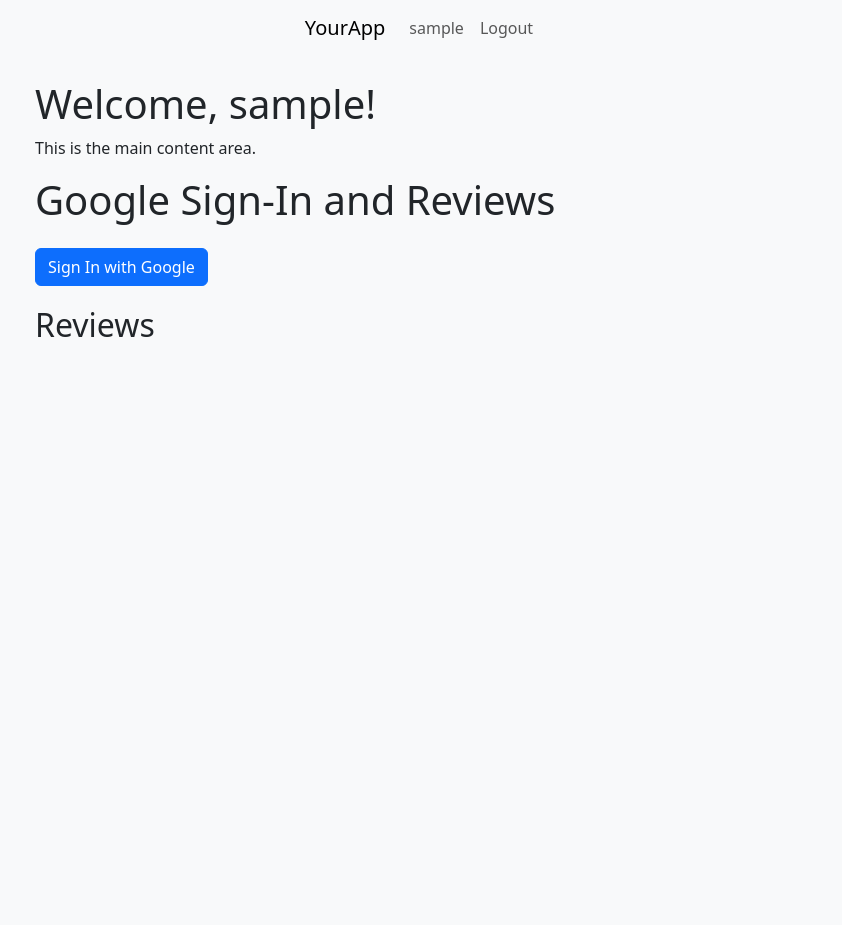
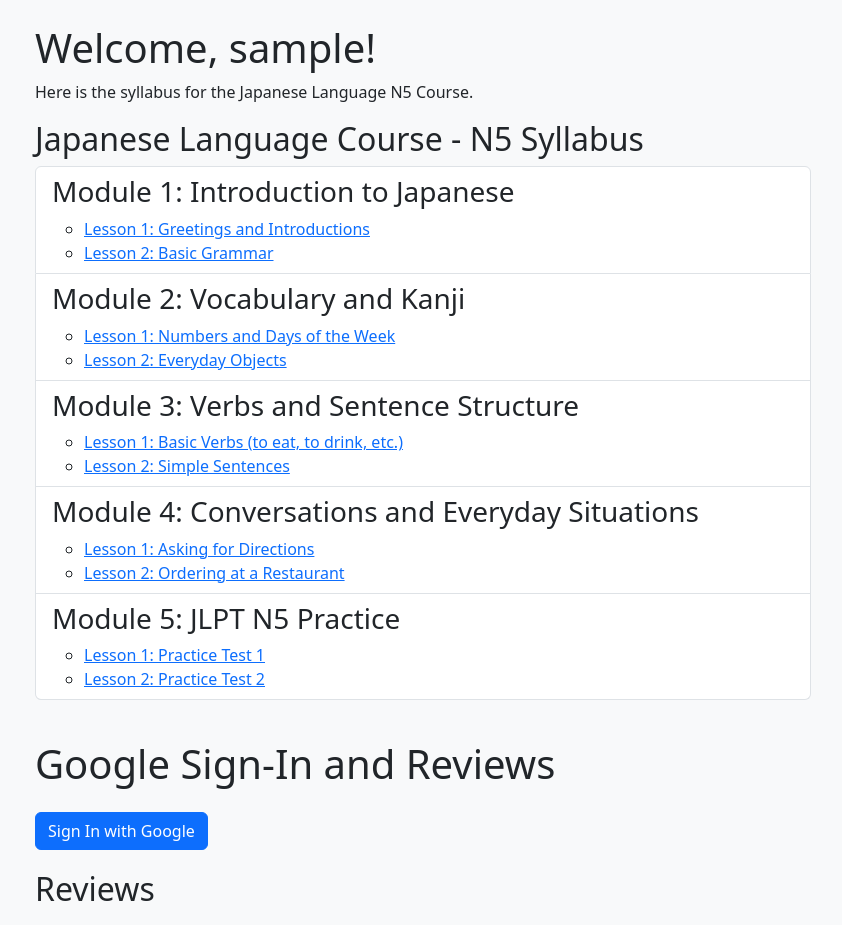
Before and after one commit to KiraSev7/Flask-login-app, a Flask app: page / in a window 1280 px wide. Shown: the whole page, without its empty margins (217-1059 px from the left). Before the commit the page ends 337 px from the top, so only its background shows below. Run offline with Flask 3, Linux system fonts and the light colour scheme; the visitor is signed in with stand-in values (Sample User, id 1); some libraries are stand-ins or nearby versions.

Commit message:
Update index.html

```diff
--- a/flask_login_app/templates/index.html
+++ b/flask_login_app/templates/index.html
@@ -12,46 +12,7 @@
     <link rel="icon" type="image/x-icon" href="/static/favicon.ico">
     <!-- Manifest -->
     <link rel="manifest" href="/static/site.webmanifest">
-    <link href="https://cdn.jsdelivr.net/npm/bootstrap@5.3.3/dist/css/bootstrap.min.css" rel="stylesheet">
-</head>
-<body>
-    <nav class="navbar navbar-expand-lg navbar-light bg-light">
-        <a class="navbar-brand" href="#">YourApp</a>
-        <div class="collapse navbar-collapse">
-            <ul class="navbar-nav ml-auto">
-                {% if username %}
-                    <li class="nav-item">
-                        <a class="nav-link" href="#">{{ username }}</a>
-                    </li>
-                    <li class="nav-item">
-                        <a class="nav-link" href="{{ url_for('logout') }}">Logout</a>
-                    </li>
-                {% else %}
-                    <li class="nav-item">
-                        <a class="nav-link" href="{{ url_for('login') }}">Login</a>
-                    </li>
-                    <li class="nav-item">
-                        <a class="nav-link" href="{{ url_for('signup') }}">Sign Up</a>
-                    </li>
-                {% endif %}
-            </ul>
-        </div>
-    </nav>
-    <div class="container mt-4">
-        <h1>Welcome, {{ username }}!</h1>
-        <p>This is the main content area.</p>
-    </div>
-    <script src="https://cdn.jsdelivr.net/npm/bootstrap@5.3.3/dist/js/bootstrap.bundle.min.js"></script>
-</body>
-</html>
-
-<!DOCTYPE html>
-<html lang="en">
-<head>
-    <meta charset="UTF-8">
-    <meta name="viewport" content="width=device-width, initial-scale=1.0">
-    <title>Google Sign-In and Review System</title>
-    <!-- Bootstrap CSS dari CDN -->
+    <!-- Bootstrap -->
     <link href="https://cdn.jsdelivr.net/npm/bootstrap@5.3.3/dist/css/bootstrap.min.css" rel="stylesheet">
     <style>
         body {
@@ -65,6 +26,10 @@
             max-width: 800px;
             width: 100%;
         }
+        .container.mt-4 {
+            margin-bottom: 40px;
+        }
+
         .user-info, .review-section {
             margin-top: 20px;
         }
@@ -106,6 +71,81 @@
     </style>
 </head>
 <body>
+<div class="container mt-4">
+    <h1>Welcome, {{ username }}!</h1>
+    <p>Here is the syllabus for the Japanese Language N5 Course.</p>
+
+    <h2>Japanese Language Course - N5 Syllabus</h2>
+
+    <ul class="list-group">
+        <!-- Module 1 -->
+        <li class="list-group-item">
+            <h3>Module 1: Introduction to Japanese</h3>
+            <ul>
+                <li>
+                    <a href="#">Lesson 1: Greetings and Introductions</a>
+                </li>
+                <li>
+                    <a href="#">Lesson 2: Basic Grammar</a>
+                </li>
+            </ul>
+        </li>
+
+        <!-- Module 2 -->
+        <li class="list-group-item">
+            <h3>Module 2: Vocabulary and Kanji</h3>
+            <ul>
+                <li>
+                    <a href="#">Lesson 1: Numbers and Days of the Week</a>
+                </li>
+                <li>
+                    <a href="#">Lesson 2: Everyday Objects</a>
+                </li>
+            </ul>
+        </li>
+
+        <!-- Module 3 -->
+        <li class="list-group-item">
+            <h3>Module 3: Verbs and Sentence Structure</h3>
+            <ul>
+                <li>
+                    <a href="#">Lesson 1: Basic Verbs (to eat, to drink, etc.)</a>
+                </li>
+                <li>
+                    <a href="#">Lesson 2: Simple Sentences</a>
+                </li>
+            </ul>
+        </li>
+
+        <!-- Module 4 -->
+        <li class="list-group-item">
+            <h3>Module 4: Conversations and Everyday Situations</h3>
+            <ul>
+                <li>
+                    <a href="#">Lesson 1: Asking for Directions</a>
+                </li>
+                <li>
+                    <a href="#">Lesson 2: Ordering at a Restaurant</a>
+                </li>
+            </ul>
+        </li>
+
+        <!-- Module 5 -->
+        <li class="list-group-item">
+            <h3>Module 5: JLPT N5 Practice</h3>
+            <ul>
+                <li>
+                    <a href="#">Lesson 1: Practice Test 1</a>
+                </li>
+                <li>
+                    <a href="#">Lesson 2: Practice Test 2</a>
+                </li>
+            </ul>
+        </li>
+    </ul>
+</div>
+
+<!-- Google Sign-In and Review System -->
 <div class="container">
     <h1 class="mb-4">Google Sign-In and Reviews</h1>
     <button id="sign-in-btn" class="btn btn-primary">Sign In with Google</button>
@@ -145,6 +185,7 @@
     <button id="sign-out-btn" class="btn btn-secondary d-none">Sign Out</button>
 </div>
 
+<script src="https://cdn.jsdelivr.net/npm/bootstrap@5.3.3/dist/js/bootstrap.bundle.min.js"></script>
 <!-- Firebase scripts -->
 <script type="module">
   // Import the functions you need from the SDKs you need
@@ -185,9 +226,8 @@
           document.getElementById('sign-in-btn').classList.add('d-none');
           document.getElementById('review-form').classList.remove('d-none');
           loadReviews();
-              checkUserReview(user.uid); // Check if the user has already submitted a review
       }).catch((error) => {
-              console.error('Error during sign-in:', error);
+          console.error('Error signing in:', error);
       });
   });
 
@@ -195,97 +235,58 @@
   document.getElementById('sign-out-btn').addEventListener('click', () => {
       signOut(auth).then(() => {
           document.getElementById('user-info').innerHTML = '';
+          document.getElementById('sign-out-btn').classList.add('d-none');
           document.getElementById('sign-in-btn').classList.remove('d-none');
-              document.getElementById('sign-out-btn').classList.add('d-none');
           document.getElementById('review-form').classList.add('d-none');
           document.getElementById('reviews-container').innerHTML = '';
       }).catch((error) => {
-              console.error('Error during sign-out:', error);
+          console.error('Error signing out:', error);
       });
   });
 
-      // Monitor authentication state
-      onAuthStateChanged(auth, (user) => {
-          if (user) {
-              document.getElementById('user-info').innerHTML = `
-                  <h4>Welcome, ${user.displayName}</h4>
-                  <img src="${user.photoURL}" alt="Profile Picture" class="img-fluid rounded-circle" style="width: 100px;">
-              `;
-              document.getElementById('sign-in-btn').classList.add('d-none');
-              document.getElementById('sign-out-btn').classList.remove('d-none');
-              document.getElementById('review-form').classList.remove('d-none');
-              loadReviews();
-              checkUserReview(user.uid); // Check if the user has already submitted a review
-          } else {
-              document.getElementById('user-info').innerHTML = '';
-              document.getElementById('sign-in-btn').classList.remove('d-none');
-              document.getElementById('sign-out-btn').classList.add('d-none');
-              document.getElementById('review-form').classList.add('d-none');
-              document.getElementById('reviews-container').innerHTML = '';
-          }
-      });
-
-      // Load reviews from Firestore
+  // Load reviews
   function loadReviews() {
       const reviewsContainer = document.getElementById('reviews-container');
-          const reviewsCollection = collection(db, 'reviews');
-
-          onSnapshot(reviewsCollection, (snapshot) => {
+      const reviewsQuery = query(collection(db, 'reviews'), where('status', '==', 'published'));
+      onSnapshot(reviewsQuery, (snapshot) => {
           reviewsContainer.innerHTML = '';
-              snapshot.forEach((doc) => {
+          snapshot.forEach(doc => {
               const review = doc.data();
-                  reviewsContainer.innerHTML += `
-                      <div class="review-item">
-                          <img src="${review.photoURL}" alt="User Photo" style="width: 50px; height: 50px;">
+              const reviewElement = document.createElement('div');
+              reviewElement.classList.add('review-item');
+              reviewElement.innerHTML = `
+                  <img src="${review.userPhotoURL}" alt="${review.userName}" class="img-fluid rounded-circle" style="width: 50px;">
                   <div class="review-content">
-                              <strong>${review.user}</strong> <small class="text-muted">(${review.email})</small>
+                      <h5>${review.userName}</h5>
                       <div class="stars">
-                                  ${'★'.repeat(review.rating)}
-                                  ${'☆'.repeat(5 - review.rating)}
+                          ${'★'.repeat(review.rating)}${'☆'.repeat(5 - review.rating)}
                       </div>
                       <p>${review.text}</p>
                   </div>
-                      </div>
               `;
+              reviewsContainer.appendChild(reviewElement);
           });
       });
   }
 
-      // Check if the current user has already submitted a review
-      async function checkUserReview(userId) {
-          const q = query(collection(db, 'reviews'), where('userId', '==', userId));
-          const querySnapshot = await getDocs(q);
-          if (!querySnapshot.empty) {
-              document.getElementById('submit-review-form').classList.add('d-none');
-              document.getElementById('review-text').value = 'You have already submitted a review.';
-          } else {
-              document.getElementById('submit-review-form').classList.remove('d-none');
-          }
-      }
-
-      // Submit a review
-      document.getElementById('submit-review-form').addEventListener('submit', async (e) => {
+  // Submit review
+  document.getElementById('submit-review-form').addEventListener('submit', (e) => {
       e.preventDefault();
       const reviewText = document.getElementById('review-text').value;
       const rating = document.querySelector('input[name="rating"]:checked').value;
       const user = auth.currentUser;
 
-          if (user) {
-              try {
-                  await addDoc(collection(db, 'reviews'), {
-                      user: user.displayName,
+      addDoc(collection(db, 'reviews'), {
+          userName: user.displayName,
+          userPhotoURL: user.photoURL,
           text: reviewText,
-                      userId: user.uid, // Store the userId with the review
-                      photoURL: user.photoURL, // Store the user's photo URL
-                      email: user.email, // Store the user's email
-                      rating: parseInt(rating) // Store the user's rating
+          rating: parseInt(rating),
+          status: 'published' // or 'pending' if you want to approve reviews before showing them
+      }).then(() => {
+          document.getElementById('review-text').value = '';
+      }).catch((error) => {
+          console.error('Error submitting review:', error);
       });
-                  document.getElementById('review-text').value = '';
-                  checkUserReview(user.uid); // Ensure form visibility after submission
-              } catch (error) {
-                  console.error('Error adding review:', error);
-              }
-          }
   });
 </script>
 </body>
```
Lines whose indentation alone changed are shown as unchanged.
